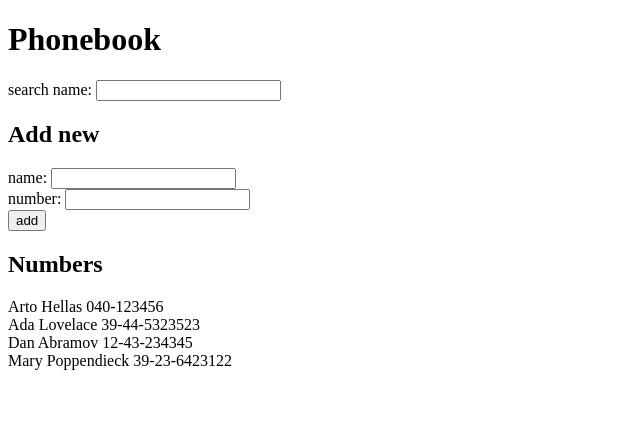
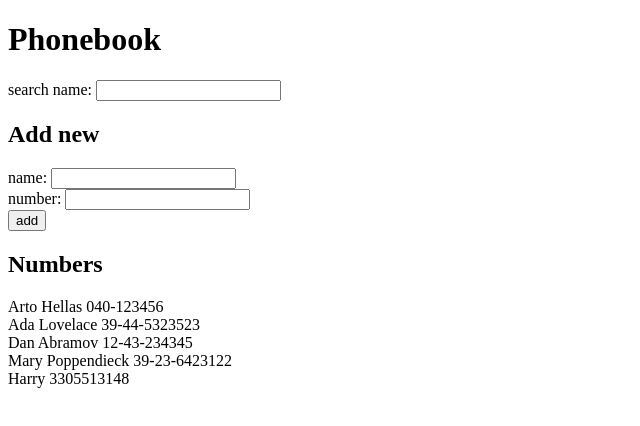
Before and after one commit to harrytang/fullstackopen, a React (Create React App) app in the folder part2/: page / in a window 1280 px wide. Shown: the top 426 px of the page, without its empty margins (0-640 px from the left). Built offline with nearby package versions, Linux system fonts and the light colour scheme; data requests are answered from the project's data file.

Commit message:
part2-15

```diff
--- a/part2/db.json
+++ b/part2/db.json
@@ -1,5 +1,5 @@
 {
-  "persons":[
+  "persons": [
     {
       "name": "Arto Hellas",
       "number": "040-123456",
@@ -19,6 +19,11 @@
       "name": "Mary Poppendieck",
       "number": "39-23-6423122",
       "id": 4
+    },
+    {
+      "name": "Harry",
+      "number": "3305513148",
+      "id": 5
     }
   ]
 }
--- a/part2/src/App.js
+++ b/part2/src/App.js
@@ -9,6 +9,7 @@ import axios from 'axios';
 import Filter from "./components/Filter";
 import PersonForm from "./components/PersonForm";
 import Persons from "./components/Persons";
+import personService from "./services/person";
 
 const App = () => {
     const [persons, setPersons] = useState([]);
@@ -43,9 +44,12 @@ const App = () => {
         if (persons.find(person => person.name === newName)) {
             alert(`${newName} is already exist!`);
         } else {
-            setPersons(persons.concat({name: newName, number: newNumber}));
-            setNewName('');
-            setNewNumber('');
+            personService.create({name: newName, number: newNumber})
+                .then(person=>{
+                    setPersons(persons.concat(person));
+                    setNewName('');
+                    setNewNumber('');
+                });
         }
 
 
--- /dev/null
+++ b/part2/src/services/person.js
@@ -0,0 +1,30 @@
+/**
+ * @author Harry Tang <harry@powerkernel.com>
+ * @link https://powerkernel.com
+ * @copyright Copyright (c) 2019 Power Kernel
+ */
+
+import axios from 'axios';
+
+const baseUrl = 'http://localhost:3001/persons';
+
+const getAll = () => {
+    const request = axios.get(baseUrl);
+    return request.then(response => response.data);
+};
+
+const create = newObject => {
+    const request = axios.post(baseUrl, newObject);
+    return request.then(response => response.data)
+};
+
+const update = (id, newObject) => {
+    const request = axios.put(`${baseUrl}/${id}`, newObject);
+    return request.then(response => response.data)
+};
+
+export default {
+    getAll: getAll,
+    create: create,
+    update: update
+}
```
